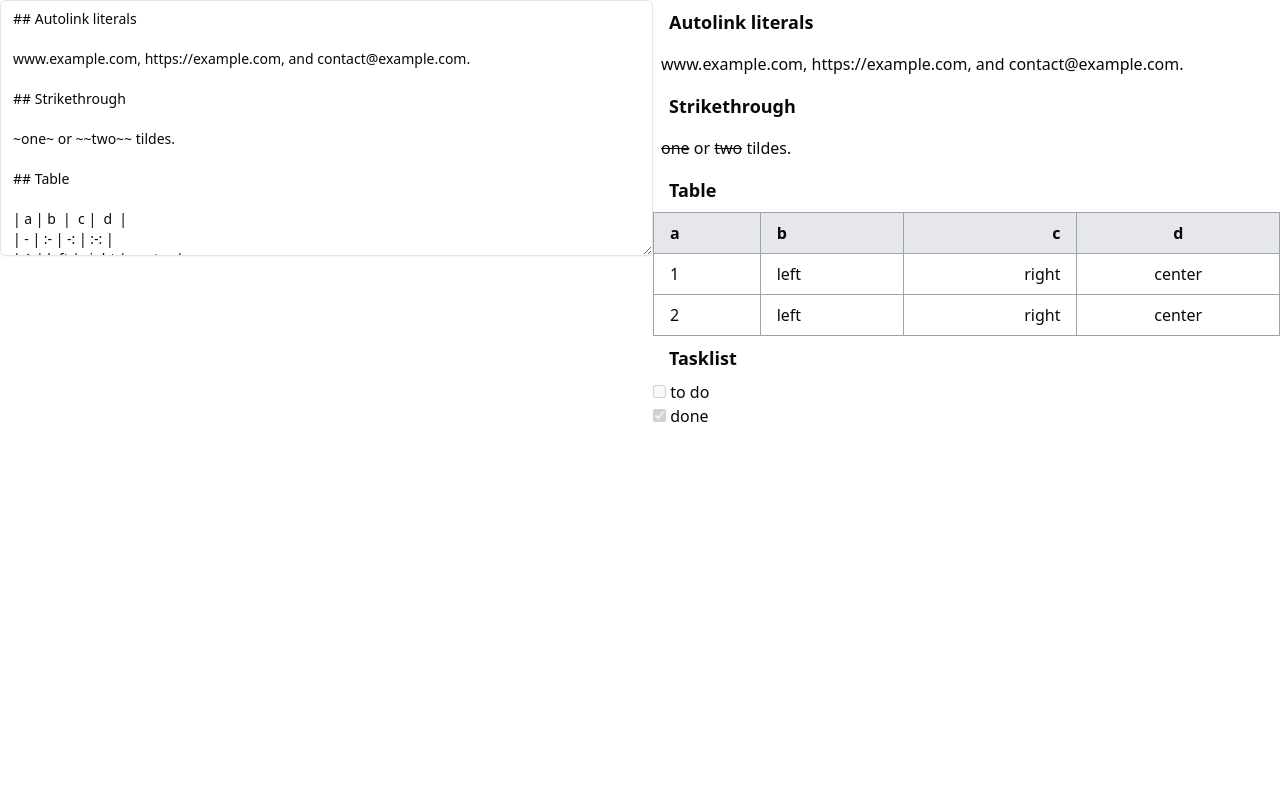
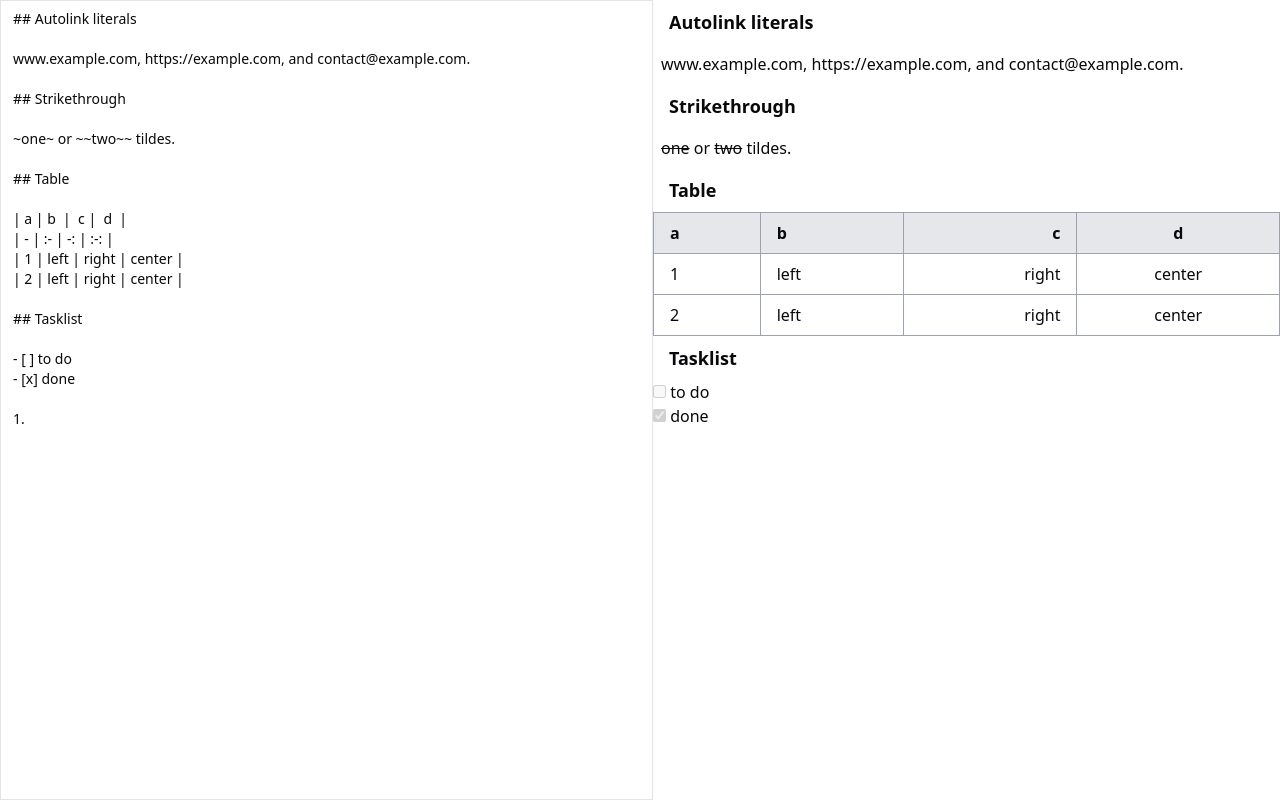
Before and after one commit to ixfp/gitmon-client, a Next.js app in the folder gitmon-next/: page /blog/add in a window 1280 px wide. Built offline with nearby package versions, Linux system fonts and the light colour scheme.

Commit message:
fix: form 스타일링

```diff
--- a/gitmon-next/src/components/Post/PostForm.tsx
+++ b/gitmon-next/src/components/Post/PostForm.tsx
@@ -1,3 +1,4 @@
+"use client"
 import { useState } from 'react';
 
 import MarkdownRenderer from '@components/MarkdownRenderer';
@@ -21,19 +22,23 @@ www.example.com, https://example.com, and contact@example.com.
 
 ## Tasklist
 
-* [ ] to do
-* [x] done
+- [ ] to do
+- [x] done
+
+1.
+
 `;
+
   const [content, setContent] = useState<string>(tempContent);
   return (
-    <div className='flex'>
+    <div className='h-dvh flex'>
       <Textarea
-        className="h-64 flex-1"
+        className="flex-1 rounded-none resize-none"
         placeholder="Write your Markdown here..."
         value={content}
         onChange={(e) => setContent(e.target.value)}
       />
-      <div className='flex-1'>
+      <div className='flex-1 overflow-y-scroll'>
         <MarkdownRenderer markdown={content} />
       </div>
     </div>
```
